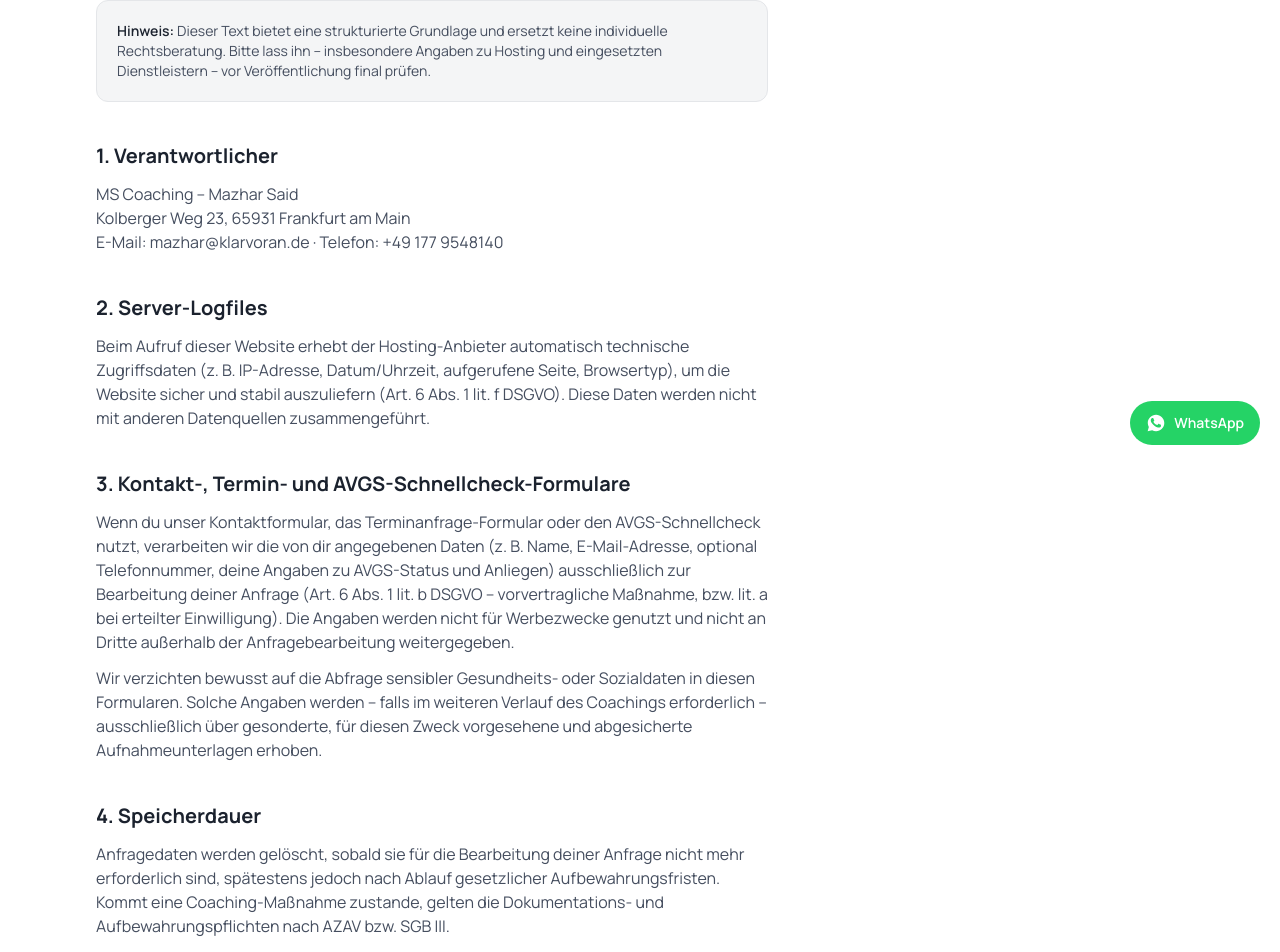
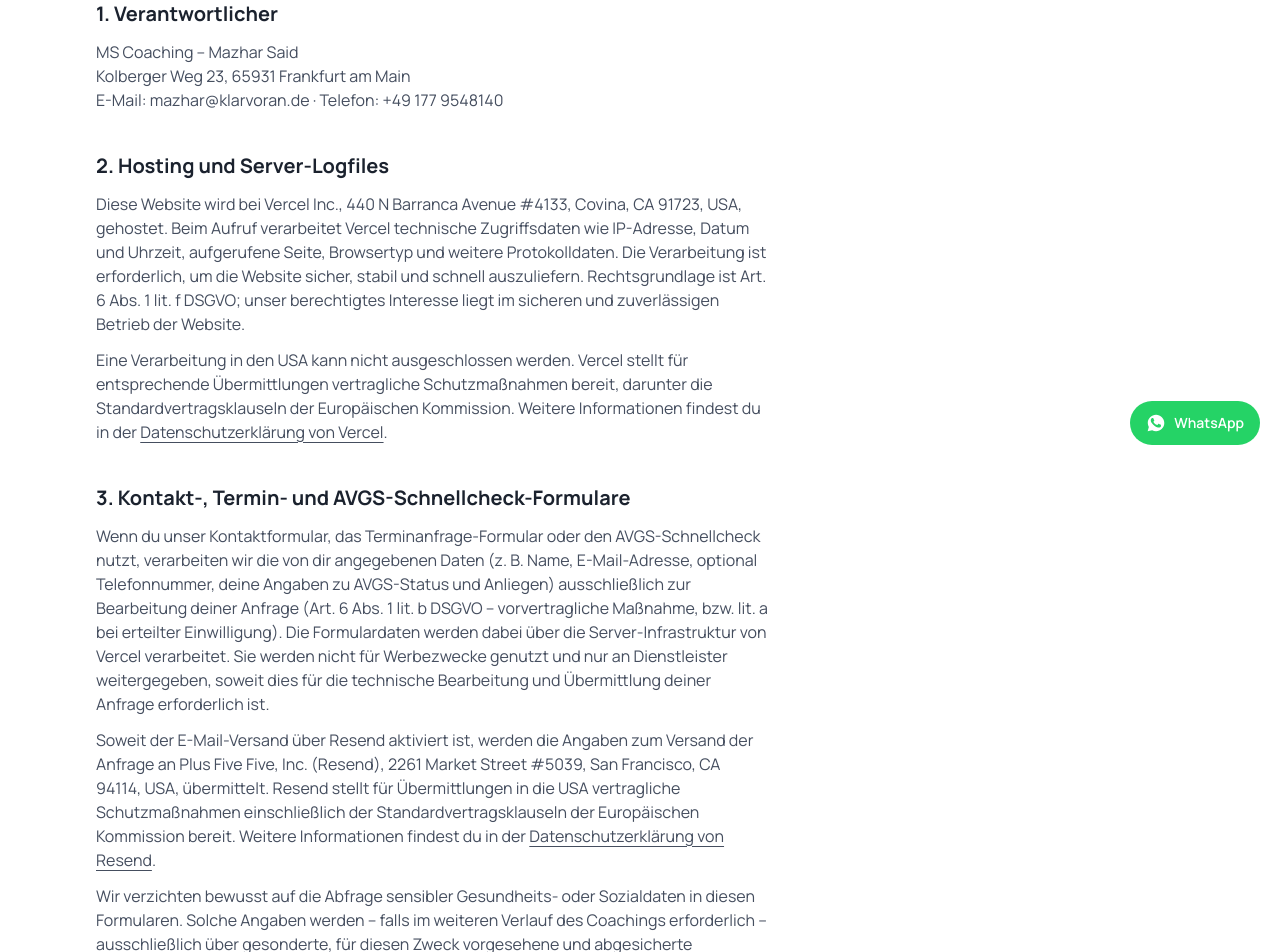
Before and after one commit to edgegraphics17/klarvoran, a Next.js app: page /datenschutz in a window 1280 px wide. Shown: the part 335-1287 px from the top of the page. Built offline with nearby package versions, Linux system fonts and the light colour scheme; no server answers.

Commit message:
Refine KlarVoran copy and legal pages (#4)

```diff
--- a/app/datenschutz/page.tsx
+++ b/app/datenschutz/page.tsx
@@ -18,14 +18,6 @@ export default function DatenschutzPage() {
         <h1 className="mt-4 text-3xl font-bold text-navy sm:text-4xl">Datenschutzerklärung</h1>
 
         <div className="mt-10 max-w-2xl space-y-10 text-navy-600">
-          <div className="rounded-[var(--radius-md)] border border-navy-100 bg-navy-50 p-5 text-sm">
-            <p>
-              <strong className="font-semibold text-navy">Hinweis:</strong> Dieser Text bietet eine strukturierte
-              Grundlage und ersetzt keine individuelle Rechtsberatung. Bitte lass ihn – insbesondere Angaben zu
-              Hosting und eingesetzten Dienstleistern – vor Veröffentlichung final prüfen.
-            </p>
-          </div>
-
           <section>
             <h2 className="text-xl font-bold text-navy">1. Verantwortlicher</h2>
             <p className="mt-3">
@@ -38,12 +30,27 @@ export default function DatenschutzPage() {
           </section>
 
           <section>
-            <h2 className="text-xl font-bold text-navy">2. Server-Logfiles</h2>
+            <h2 className="text-xl font-bold text-navy">2. Hosting und Server-Logfiles</h2>
             <p className="mt-3">
-              Beim Aufruf dieser Website erhebt der Hosting-Anbieter automatisch technische Zugriffsdaten (z. B.
-              IP-Adresse, Datum/Uhrzeit, aufgerufene Seite, Browsertyp), um die Website sicher und stabil
-              auszuliefern (Art. 6 Abs. 1 lit. f DSGVO). Diese Daten werden nicht mit anderen Datenquellen
-              zusammengeführt.
+              Diese Website wird bei Vercel Inc., 440 N Barranca Avenue #4133, Covina, CA 91723, USA, gehostet.
+              Beim Aufruf verarbeitet Vercel technische Zugriffsdaten wie IP-Adresse, Datum und Uhrzeit,
+              aufgerufene Seite, Browsertyp und weitere Protokolldaten. Die Verarbeitung ist erforderlich, um die
+              Website sicher, stabil und schnell auszuliefern. Rechtsgrundlage ist Art. 6 Abs. 1 lit. f DSGVO;
+              unser berechtigtes Interesse liegt im sicheren und zuverlässigen Betrieb der Website.
+            </p>
+            <p className="mt-3">
+              Eine Verarbeitung in den USA kann nicht ausgeschlossen werden. Vercel stellt für entsprechende
+              Übermittlungen vertragliche Schutzmaßnahmen bereit, darunter die Standardvertragsklauseln der
+              Europäischen Kommission. Weitere Informationen findest du in der{" "}
+              <a
+                href="https://vercel.com/legal/privacy-notice"
+                target="_blank"
+                rel="noopener noreferrer"
+                className="underline underline-offset-4 hover:text-red-700"
+              >
+                Datenschutzerklärung von Vercel
+              </a>
+              .
             </p>
           </section>
 
@@ -53,8 +60,25 @@ export default function DatenschutzPage() {
               Wenn du unser Kontaktformular, das Terminanfrage-Formular oder den AVGS-Schnellcheck nutzt,
               verarbeiten wir die von dir angegebenen Daten (z. B. Name, E-Mail-Adresse, optional Telefonnummer,
               deine Angaben zu AVGS-Status und Anliegen) ausschließlich zur Bearbeitung deiner Anfrage (Art. 6 Abs.
-              1 lit. b DSGVO – vorvertragliche Maßnahme, bzw. lit. a bei erteilter Einwilligung). Die Angaben werden
-              nicht für Werbezwecke genutzt und nicht an Dritte außerhalb der Anfragebearbeitung weitergegeben.
+              1 lit. b DSGVO – vorvertragliche Maßnahme, bzw. lit. a bei erteilter Einwilligung). Die Formulardaten
+              werden dabei über die Server-Infrastruktur von Vercel verarbeitet. Sie werden nicht für Werbezwecke
+              genutzt und nur an Dienstleister weitergegeben, soweit dies für die technische Bearbeitung und
+              Übermittlung deiner Anfrage erforderlich ist.
+            </p>
+            <p className="mt-3">
+              Soweit der E-Mail-Versand über Resend aktiviert ist, werden die Angaben zum Versand der Anfrage an
+              Plus Five Five, Inc. (Resend), 2261 Market Street #5039, San Francisco, CA 94114, USA, übermittelt.
+              Resend stellt für Übermittlungen in die USA vertragliche Schutzmaßnahmen einschließlich der
+              Standardvertragsklauseln der Europäischen Kommission bereit. Weitere Informationen findest du in der{" "}
+              <a
+                href="https://resend.com/legal/privacy-policy"
+                target="_blank"
+                rel="noopener noreferrer"
+                className="underline underline-offset-4 hover:text-red-700"
+              >
+                Datenschutzerklärung von Resend
+              </a>
+              .
             </p>
             <p className="mt-3">
               Wir verzichten bewusst auf die Abfrage sensibler Gesundheits- oder Sozialdaten in diesen Formularen.
@@ -98,6 +122,8 @@ export default function DatenschutzPage() {
               {siteConfig.contact.email}.
             </p>
           </section>
+
+          <p className="text-sm text-navy-600">Stand: September 2026</p>
         </div>
       </Section>
     </>
--- a/app/fachkraefte-kooperationspartner/page.tsx
+++ b/app/fachkraefte-kooperationspartner/page.tsx
@@ -30,7 +30,7 @@ const audiences: InstitutionTarget[] = [
   },
   {
     title: "Bildungsträger & Kooperationspartner",
-    text: "Unteraufträge, Honorardozententätigkeit oder abgestimmte Vertretung – mit Zulassungsstruktur und Maßnahmeerfahrung.",
+    text: "Unteraufträge, Dozenteneinsätze oder abgestimmte Vertretung – mit Zulassungsstruktur und Maßnahmeerfahrung.",
     href: "/fuer-bildungstraeger",
     cta: "Zur Seite für Bildungsträger",
   },
@@ -72,7 +72,7 @@ export default function FachkraeftePage() {
       <Section tone="tint">
         <ul className="grid gap-6 sm:grid-cols-2 lg:grid-cols-4">
           {audiences.map((a) => (
-            <InstitutionCard key={a.href} target={a} />
+            <InstitutionCard key={a.href} target={a} headingLevel={2} />
           ))}
         </ul>
       </Section>
--- a/app/fuer-soziale-einrichtungen/page.tsx
+++ b/app/fuer-soziale-einrichtungen/page.tsx
@@ -50,7 +50,7 @@ export default function FuerSozialeEinrichtungenPage() {
           />
           <div className="max-w-md">
             <p className="text-sm leading-relaxed text-navy-600">
-              Das vorhandene Trägerzertifikat nach § 178 SGB III wurde durch {siteConfig.certificate.issuer}
+              Das vorhandene Trägerzertifikat nach § 178 SGB III wurde durch {siteConfig.certificate.issuer}{" "}
               ausgestellt (Zertifikat {siteConfig.certificate.number}).
             </p>
             <BrandTransitionNote className="mt-3" />
--- a/app/impressum/page.tsx
+++ b/app/impressum/page.tsx
@@ -5,7 +5,7 @@ import { siteConfig } from "@/lib/site-config";
 
 export const metadata: Metadata = {
   title: "Impressum",
-  description: "Impressum von KlarVoran (MS Coaching – Mazhar Said) gemäß § 5 TMG.",
+  description: "Impressum von KlarVoran (MS Coaching – Mazhar Said) gemäß § 5 DDG.",
   alternates: { canonical: "/impressum" },
   robots: { index: true, follow: true },
 };
@@ -27,7 +27,7 @@ export default function ImpressumPage() {
 
           <div>
             <h2 className="text-sm font-semibold uppercase tracking-wide text-navy-600">
-              Angaben gemäß § 5 TMG
+              Angaben gemäß § 5 DDG
             </h2>
             <p className="mt-2 text-navy">
               {siteConfig.legalName}
@@ -71,14 +71,6 @@ export default function ImpressumPage() {
               {siteConfig.certificate.validFrom} bis {siteConfig.certificate.validTo}.
             </p>
           </div>
-
-          <div className="rounded-[var(--radius-md)] border border-navy-100 bg-navy-50 p-5 text-sm">
-            <p>
-              <strong className="font-semibold text-navy">Hinweis:</strong> Diese Website erhebt für dieses
-              Impressum keinen Anspruch auf vollständige juristische Beratung. Bitte lasse Name, Anschrift und
-              Kontaktangaben vor Veröffentlichung final durch dich bzw. eine rechtliche Beratung bestätigen.
-            </p>
-          </div>
         </div>
       </Section>
     </>
--- a/app/leistungen/page.tsx
+++ b/app/leistungen/page.tsx
@@ -42,7 +42,7 @@ export default function LeistungenPage() {
       <Section tone="tint">
         <ul className="grid gap-6 sm:grid-cols-2">
           {leistungen.map((l) => (
-            <LeistungCard key={l.id} leistung={l} />
+            <LeistungCard key={l.id} leistung={l} headingLevel={2} />
           ))}
         </ul>
       </Section>
@@ -60,7 +60,7 @@ export default function LeistungenPage() {
       <CtaSection
         eyebrow="Unsicher, welche Leistung passt?"
         title="Lass uns kurz miteinander sprechen"
-        description="Im kostenlosen Erstgespräch klären wir, welches Format zu deiner Situation oder zum Bedarf deiner Einrichtung passt."
+        description="Im kostenlosen Erstgespräch klären wir, welches Coachingformat zu deiner Situation passt."
       />
     </>
   );
--- a/components/CoachProfile.tsx
+++ b/components/CoachProfile.tsx
@@ -53,15 +53,6 @@ export function CoachProfile() {
             ))}
           </ul>
         </div>
-
-        <div className="rounded-[var(--radius-md)] border border-navy-100 bg-navy-50 p-5">
-          <p className="text-sm leading-relaxed text-navy">
-            <strong className="font-semibold">Als Dozent beim BWHW</strong> erreichten im Juni 2026 drei
-            Teilnehmende aus meiner BvB-Gruppe einen Ausbildungsplatz. Das war eine Vermittlung im Rahmen meiner
-            Tätigkeit beim Bildungswerk der Hessischen Wirtschaft – kein eigenes Ergebnis von KlarVoran, aber ein
-            gutes Beispiel dafür, wie ich arbeite.
-          </p>
-        </div>
       </div>
     </div>
   );
--- a/lib/avgs-logic.ts
+++ b/lib/avgs-logic.ts
@@ -45,7 +45,7 @@ export function evaluateAvgsCheck(answers: AvgsAnswers): AvgsResult {
   if (answers.status === "hat_avgs") {
     return {
       headline: "Du hast bereits einen AVGS – sehr gut.",
-      message: `Dann steht einem Start bei uns nichts im Wege. Wir prüfen deinen Gutschein unverbindlich im kostenlosen Erstgespräch und klären die nächsten Schritte. ${formNote}`,
+      message: `Damit ist eine wichtige Voraussetzung erfüllt. Im kostenlosen Erstgespräch prüfen wir, ob dein Gutschein gültig ist und zu unserer Maßnahme passt. Anschließend klären wir die nächsten Schritte. ${formNote}`,
       primaryCtaLabel: "Kostenloses Erstgespräch sichern",
       primaryCtaHref: "/termin",
       secondaryCtaLabel: "Direkt per WhatsApp schreiben",
--- a/lib/content/faq.ts
+++ b/lib/content/faq.ts
@@ -5,9 +5,9 @@ export type FaqItem = {
 
 export const generalFaq: FaqItem[] = [
   {
-    question: "Kostet das Coaching bei KlarVoran etwas?",
+    question: "Was kostet das Coaching bei KlarVoran?",
     answer:
-      "Nein. Wenn dein Jobcenter oder deine Agentur für Arbeit dir einen AVGS (Aktivierungs- und Vermittlungsgutschein) bewilligt, ist das Coaching für dich kostenfrei. Die Kosten übernimmt direkt der Kostenträger.",
+      "Mit einem passenden und bewilligten AVGS ist das AVGS-Coaching für dich kostenfrei. Die Kosten übernimmt der zuständige Kostenträger. Privates Job- und Bewerbungscoaching ohne AVGS wird individuell vereinbart; den Preis nennen wir dir nach einem kurzen, kostenlosen Kennenlerngespräch.",
   },
   {
     question: "Wie bekomme ich einen AVGS?",
```
Also changed, not shown: app/fuer-bildungstraeger/page.tsx (+4 -4 lines), components/InstitutionCard.tsx (+11 -3 lines), components/LeistungCard.tsx (+6 -2 lines), 1 other file (tests, documents, lock files or other folders).
